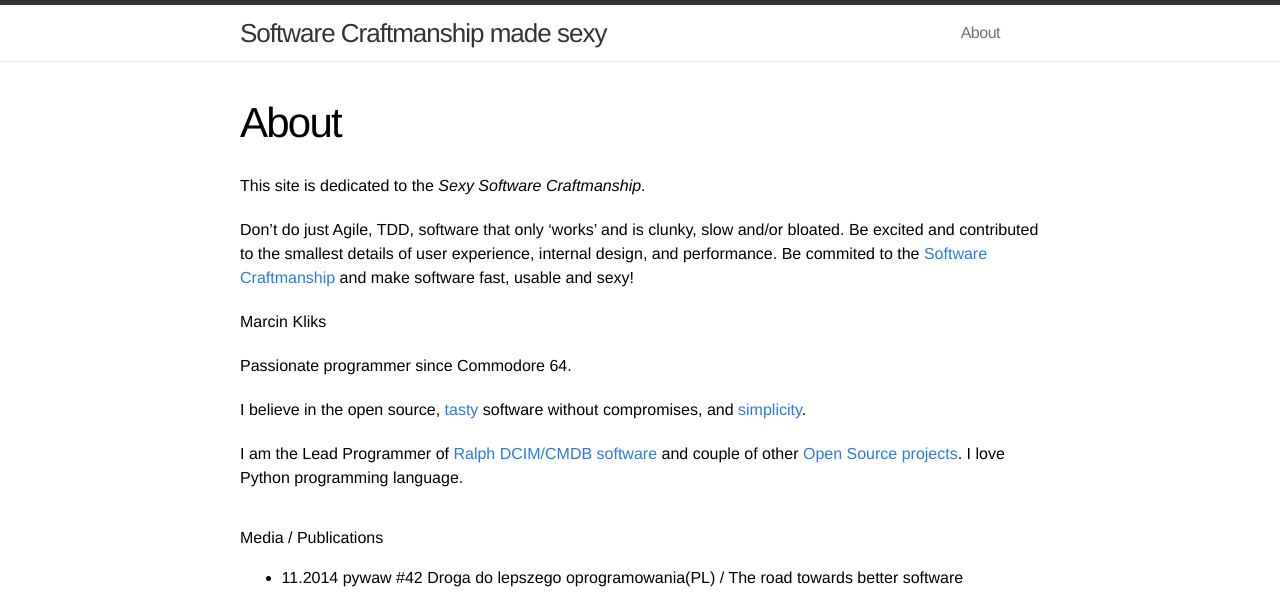
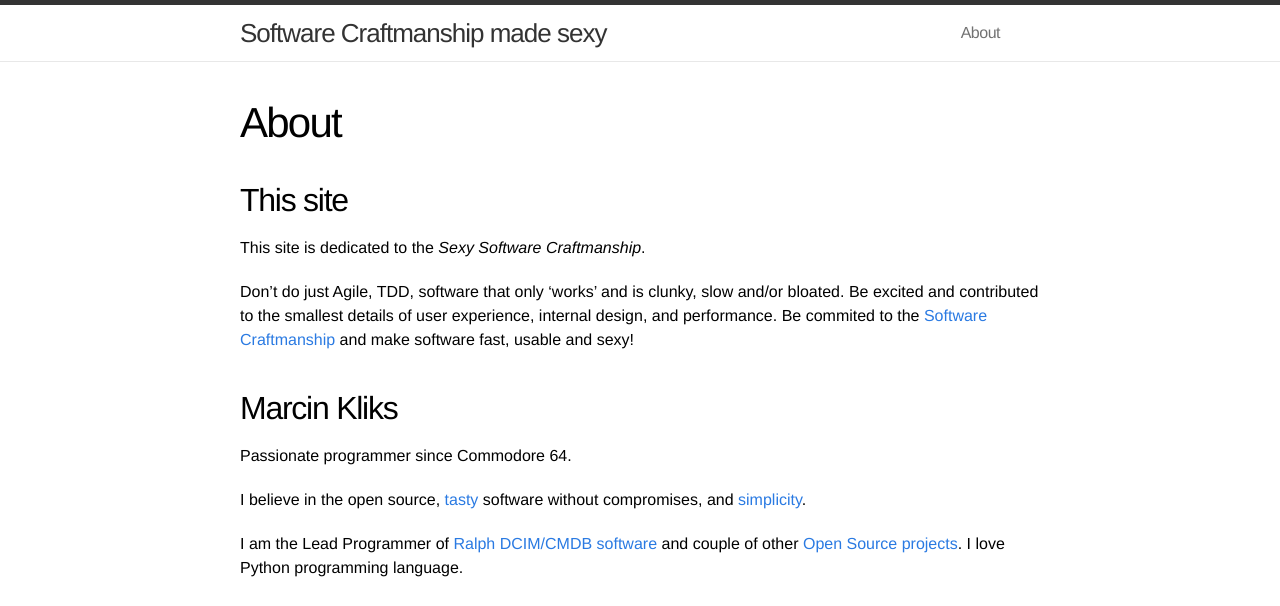
Before and after one commit to vi4m/vi4m.github.io, a Jekyll site: the page built from about.md, in a window 1280 px wide and 900 px high, cut to the strip 0-606 px from the top of the window. Built offline with Jekyll 4.4.1, drawn with Linux system fonts in a browser that asks for light colours; comment, search, counter and statistics services are not loaded.

Commit message:
Update about.md

```diff
--- a/about.md
+++ b/about.md
@@ -6,6 +6,8 @@ published: true
 ---
 
 
+## This site
+
 This site is dedicated to the *Sexy Software Craftmanship*.
 
 Don't do just Agile, TDD, software that only 'works' and is clunky, slow and/or bloated.
@@ -13,7 +15,7 @@ Be excited and contributed to the smallest details of user experience, internal
 Be commited to the [Software Craftmanship](http://manifesto.softwarecraftsmanship.org) and make software fast, usable and sexy!
 
 
-Marcin Kliks
+## Marcin Kliks
 
 Passionate programmer since Commodore 64.
 
@@ -22,8 +24,8 @@ I believe in the open source, [tasty](http://40hz.se/fatmanifesto/principles.htm
 I am the Lead Programmer of [Ralph DCIM/CMDB software]( http://ralph.allegrogroup.com) and couple of other [Open Source projects](/projects). I love Python programming language.
 
 
-Media / Publications
-====================
+## Media / Publications
+
 
 * 11.2014 pywaw #42 Droga do lepszego oprogramowania(PL) / The road towards better software
 
```
